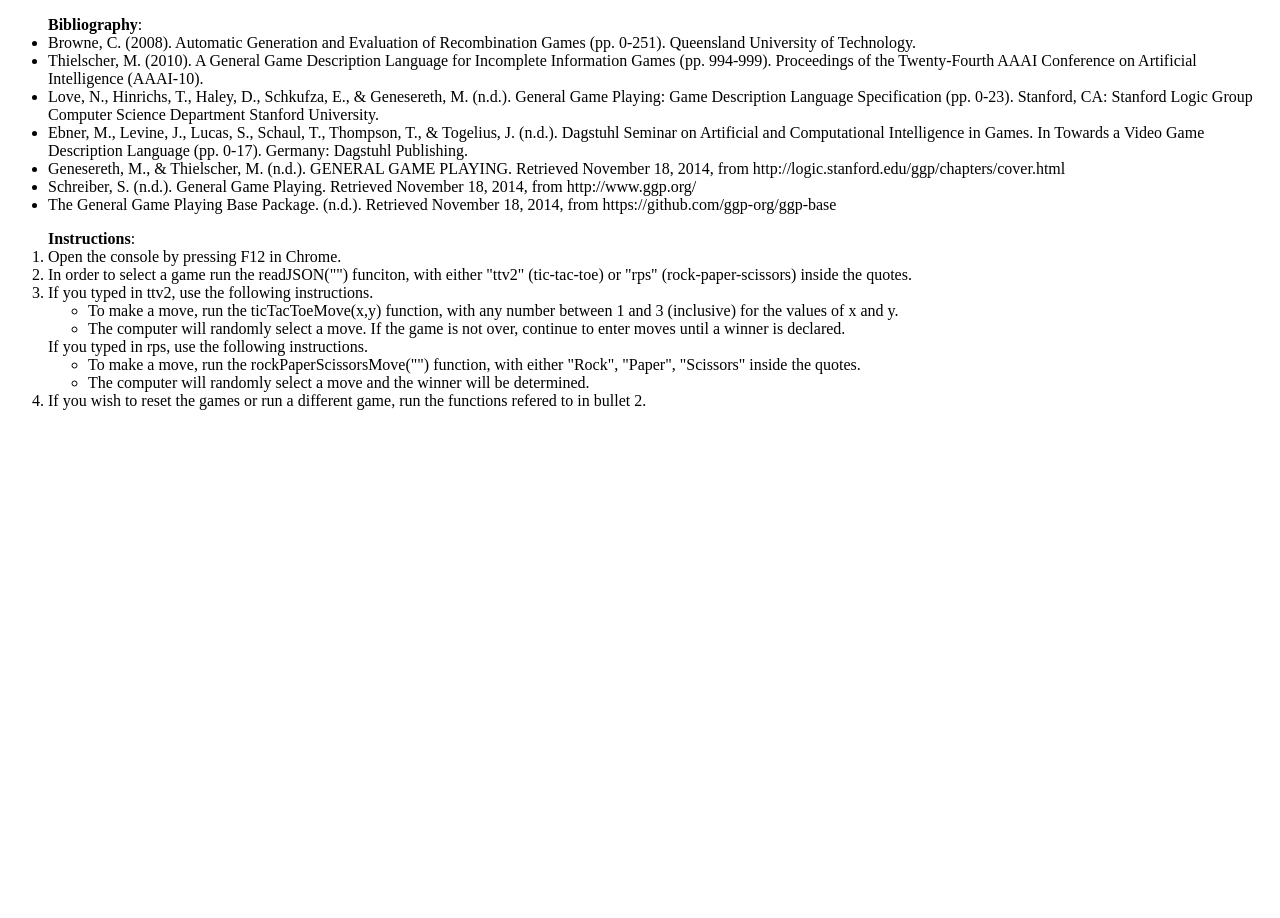
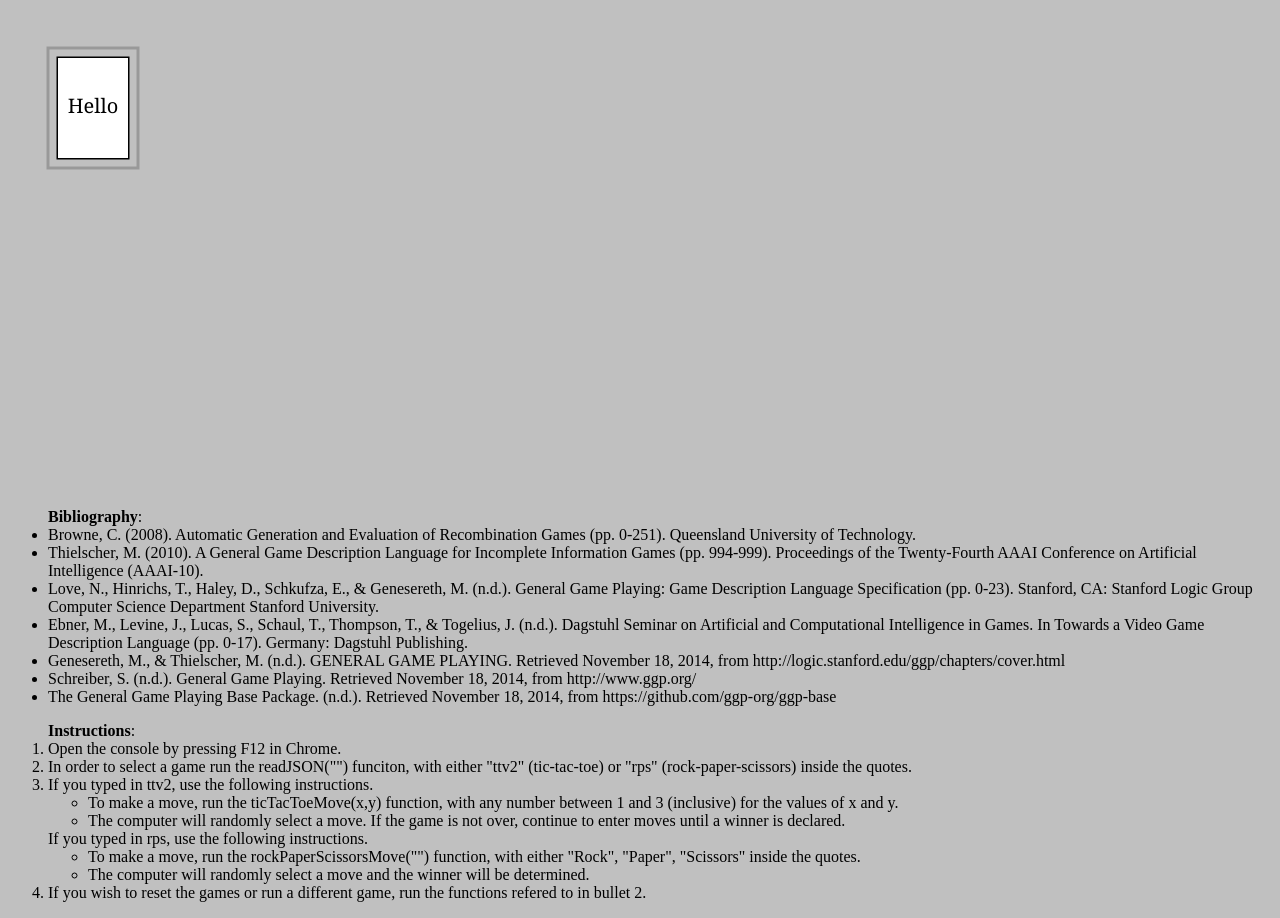
Before and after one commit to MaxwellP/designengine, a plain HTML site: page Project/index.html in a window 1280 px wide. Before the commit the page ends 800 px from the top, so only its background shows below. Drawn offline with Linux system fonts and the light colour scheme; no server answers.

Commit message:
Started working on GUI

```diff
--- /dev/null
+++ b/Project/gui.js
@@ -0,0 +1,134 @@
+// GUI
+
+/*
+Things to add to game description JSON:
+
+ - Zone type: deck, showEachCard
+*/
+
+var CARD_WIDTH = 70;
+var CARD_HEIGHT = 100;
+var CARD_OUTLINE_WEIGHT = "3";
+var CARD_DEFAULT_FONT_SIZE = 20;
+
+var ZONE_OUTLINE_WEIGHT = "3";
+var ZONE_MARGIN = 10;
+
+var canvas = document.getElementById('Canvas2D');
+var ctx = canvas.getContext('2d');
+
+window.requestAnimFrame = (function(){
+		return  window.requestAnimationFrame ||
+			window.webkitRequestAnimationFrame ||
+			window.mozRequestAnimationFrame ||
+			function( callback ){
+				window.setTimeout(callback, 1000 / 60);
+			};
+	})();
+
+function Init () {
+	requestAnimFrame(Update);
+}
+
+function Update () {
+	requestAnimFrame(Update);
+	renderFrame();
+}
+
+function renderFrame () {
+	clearFrame();
+
+	//TESTING
+	drawCard(50, 50, {value: "Hello"});
+	drawZoneBox(40, 40, CARD_WIDTH + 20, CARD_HEIGHT + 20);
+}
+
+function clearFrame () {
+	ctx.clearRect(0, 0, canvas.width, canvas.height);
+}
+
+
+// Drawing functions
+
+function drawCard (x, y, card) {
+	ctx.save();
+	ctx.beginPath();
+	ctx.lineWidth = CARD_OUTLINE_WEIGHT;
+	ctx.strokeStyle = "black";
+	ctx.rect(x, y, CARD_WIDTH, CARD_HEIGHT);
+	ctx.stroke();
+	ctx.fillStyle = "white";
+	ctx.fill();
+	ctx.restore();
+
+	ctx.save();
+	ctx.font = "" + CARD_DEFAULT_FONT_SIZE + "px Georgia";
+	ctx.fillStyle = "black";
+	ctx.textAlign = "center";
+	var cardTextX = x + (CARD_WIDTH / 2);
+	var cardTextY = y + (CARD_HEIGHT / 2) + (CARD_DEFAULT_FONT_SIZE / 4);
+	ctx.fillText(card.value, cardTextX, cardTextY, CARD_WIDTH);
+	ctx.restore();
+}
+
+function drawZoneBox (x, y, width, height, name) {
+	ctx.save();
+	ctx.beginPath();
+	ctx.lineWidth = ZONE_OUTLINE_WEIGHT;
+	ctx.strokeStyle = "#999999";
+	ctx.rect(x, y, width, height);
+	ctx.stroke();
+	ctx.restore();
+
+	if (name)
+	{
+		ctx.save();
+		ctx.font = "" + CARD_DEFAULT_FONT_SIZE + "px Georgia";
+		ctx.fillStyle = "#999999";
+		ctx.textAlign = "left";
+		ctx.fillText(name, x, y);
+		ctx.restore();
+	}
+}
+
+// ADD TYPE TO ZONE DEFINITION
+function drawZone (zone, type, x, y) {
+	var zoneWidth;
+	var zoneHeight;
+
+	//if (zone.type == "deck")
+	if (type == "deck")
+	{
+		zoneWidth = CARD_WIDTH + (ZONE_MARGIN * 2);
+		zoneHeight = CARD_HEIGHT + (ZONE_MARGIN * 2);
+	}
+	//else if (zone.type == "showEachCard")
+	else if (type == "showEachCard")
+	{
+		var numCards = zone.cards[0].length;
+		zoneWidth = (numCards * CARD_WIDTH) + ((numCards + 1) * ZONE_MARGIN);
+		zoneHeight = CARD_HEIGHT + (ZONE_MARGIN * 2);
+	}
+
+	drawZoneBox(x, y, zoneWidth, zoneHeight);
+
+}
+
+function MousePos (e) {
+
+}
+
+function hoverOn (e) {
+
+}
+
+function hoverOff (e) {
+
+}
+
+window.addEventListener('mousedown', DoMouseDown, true);
+
+// Mouse down event
+function DoMouseDown (e) {
+
+}
--- a/Project/index.html
+++ b/Project/index.html
@@ -3,8 +3,19 @@
 <head>
 	<title>ISP</title>
 </head>
+
+<div id="game_canvas" >
+	<body onload='Init();' bgcolor='#C0C0C0'>
+		<canvas id="Canvas2D" width="960" height="480" onmousemove="MousePos(event)" onmouseover="hoverOn(event)" onmouseout="hoverOff(event)">
+			no canvas
+		</canvas>
+		<br/>
+	</body>
+</div>
+
 <body>
 	<script src="ispv2.js"></script>
+	<script src="gui.js"></script>
 	<ul><strong>Bibliography</strong>:
 		<li>Browne, C. (2008). Automatic Generation and Evaluation of Recombination Games (pp. 0-251). Queensland University of Technology.</li>
 		<li>Thielscher, M. (2010). A General Game Description Language for Incomplete Information Games (pp. 994-999). Proceedings of the Twenty-Fourth AAAI Conference on Artificial Intelligence (AAAI-10).</li>
```
